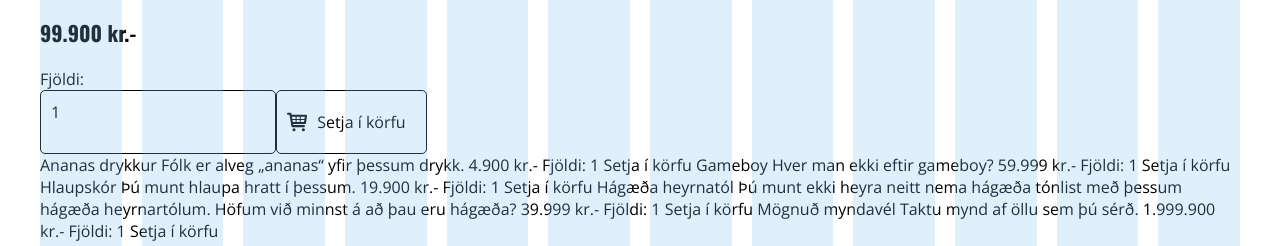
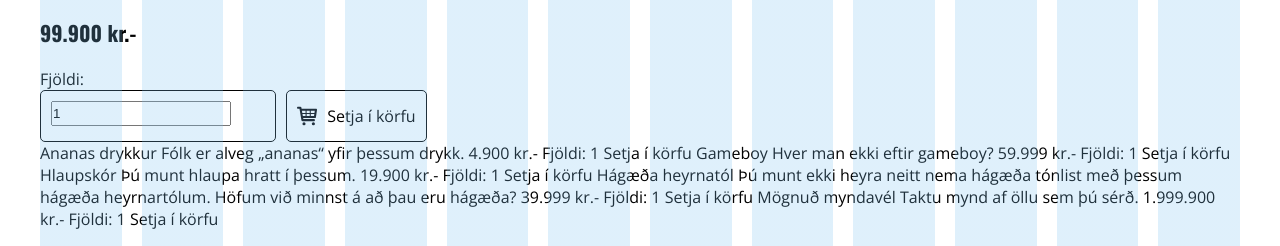
Before and after one commit to throstur78/TOL107G-H1, a website: page pages/products.html in a window 1280 px wide. Shown: the part 554-800 px from the top of the page. Drawn offline with nearby package versions, Linux system fonts and the light colour scheme; files that its build step writes are made by us from their sources.

Commit message:
Vann í product síðunni

```diff
--- a/pages/products.html
+++ b/pages/products.html
@@ -25,7 +25,7 @@
                             <div class="purchase__text">Fjöldi:</div>
                             <div class="purchase__boxes">
                                 <div class="purchase__boxInput">
-                                    <div class="purchase__amount">1</div>
+                                    <input type="number" value="1">
                                 </div>
                                 <div class="checkoutButton__box">
                                     <img class="checkoutButton__image" src="../img/cart.svg" alt="Checkout">
--- a/scss/listProducts.scss
+++ b/scss/listProducts.scss
@@ -54,6 +54,7 @@
         border: solid 1px;
         border-radius: 5px;
         padding: 10px;
+        margin-right: $gutter/2;
 
     }
 
@@ -70,6 +71,12 @@
         align-items: center;
         border: solid 1px;
         border-radius: 5px;
+
+        transition: background-color 300ms ease-in-out;
+
+        &:hover {
+            background-color: $salmon;
+        }
     }
 
     &__image {
@@ -79,14 +86,14 @@
     }
 
     &__text {
-        margin: $gutter/2;
-        transition: color 300ms ease ease-in-out;
+        margin-left: $gutter/2;
 
-        &:hover {
-            color:$lightBlue;
-        }
+
+
     }
 
 
 
+
+
 }
```
